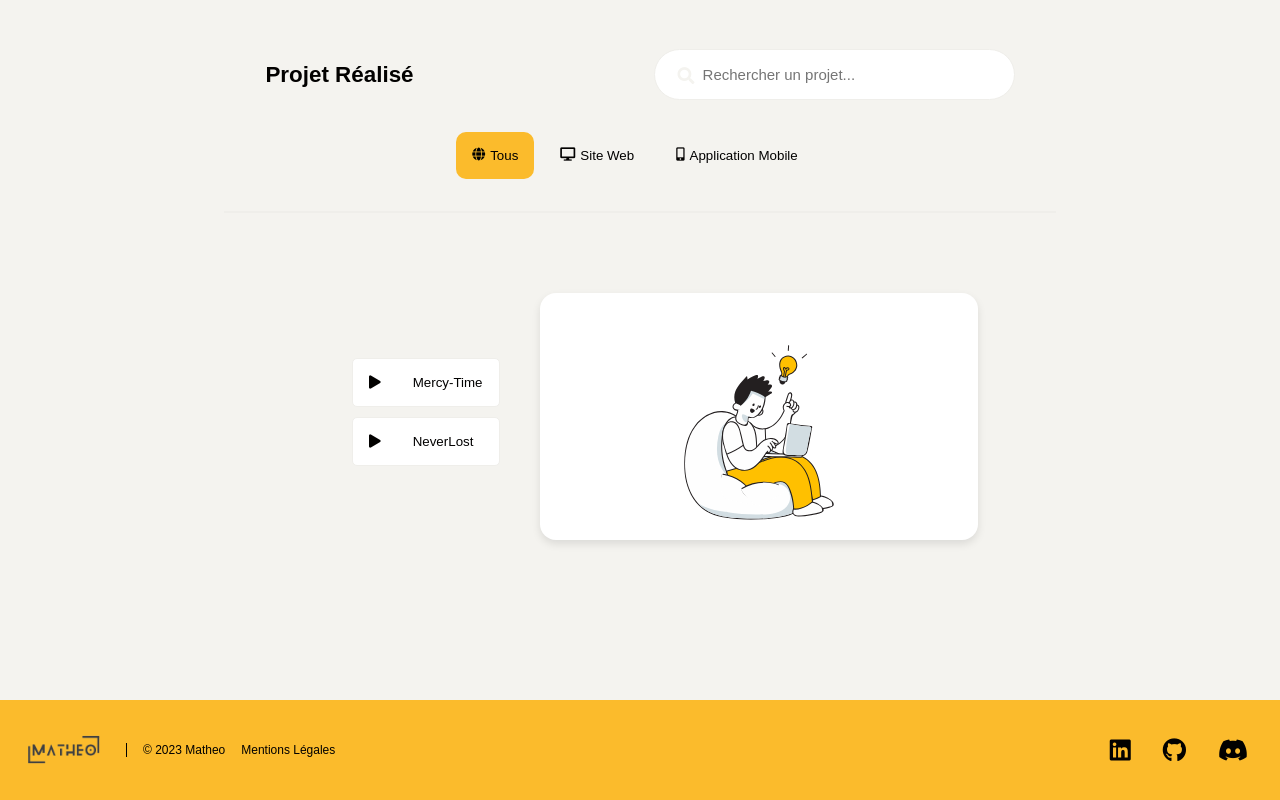
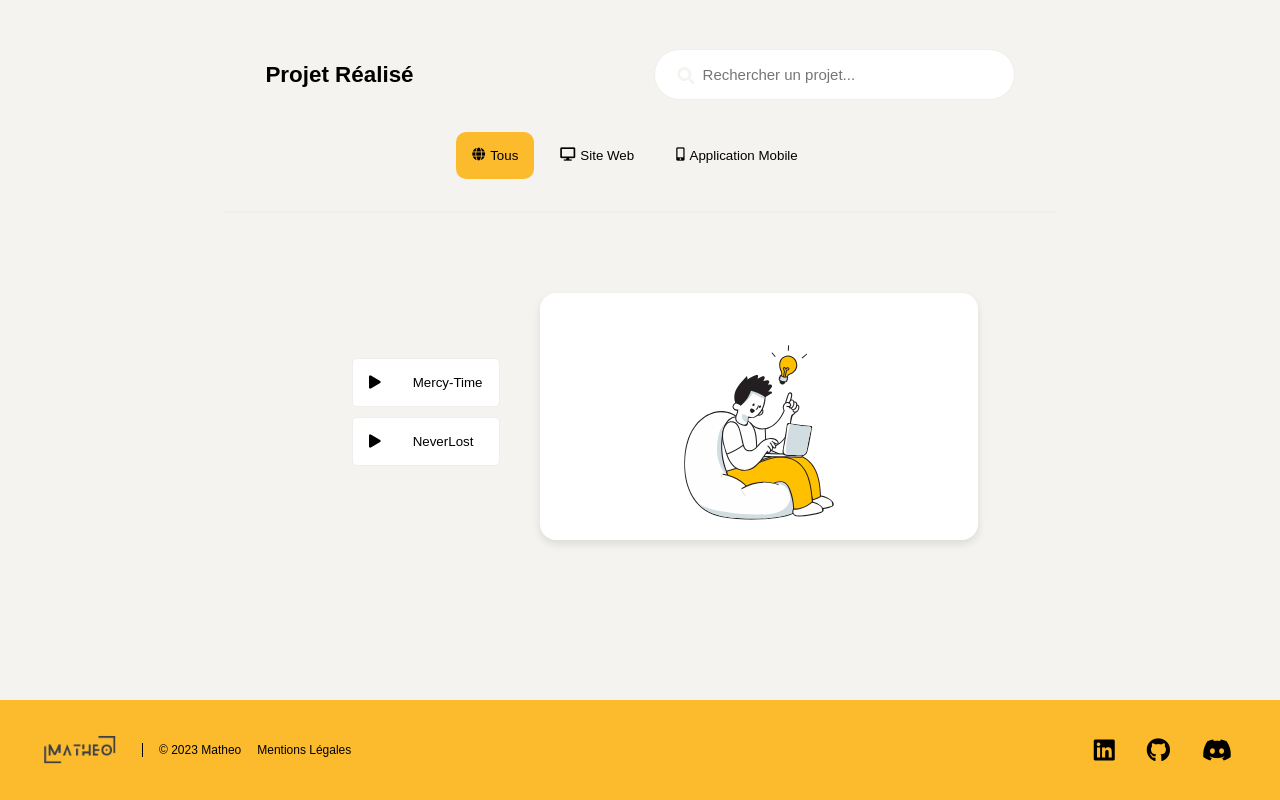
Before and after one commit to Matheo1210/web-design-agence, an Angular app: page / in a window 1280 px wide. Shown: the part 646-1446 px from the top of the page. Built offline with nearby package versions, Linux system fonts and the light colour scheme; a web font is replaced by a local one.

Commit message:
amélioration design

```diff
--- a/src/app/footer/footer.component.scss
+++ b/src/app/footer/footer.component.scss
@@ -6,8 +6,8 @@ footer {
 .footer {
   display: flex;
   justify-content: space-between;
-  margin-left: 1rem;
-  margin-right: 1rem;
+  margin-left: 2rem;
+  margin-right: 2rem;
   align-items: center;
   margin-top: auto;
 }
--- a/src/app/projet/projet.component.html
+++ b/src/app/projet/projet.component.html
@@ -58,7 +58,7 @@
   </div>
   <div class="project-description">
     <div class="card">
-      <h1>{{ selectedProject }}</h1>
+      <h1 style="font-size: 1rem">{{ selectedProject }}</h1>
       <div class="description-card">
         <div
           class="description-project-card"
```
